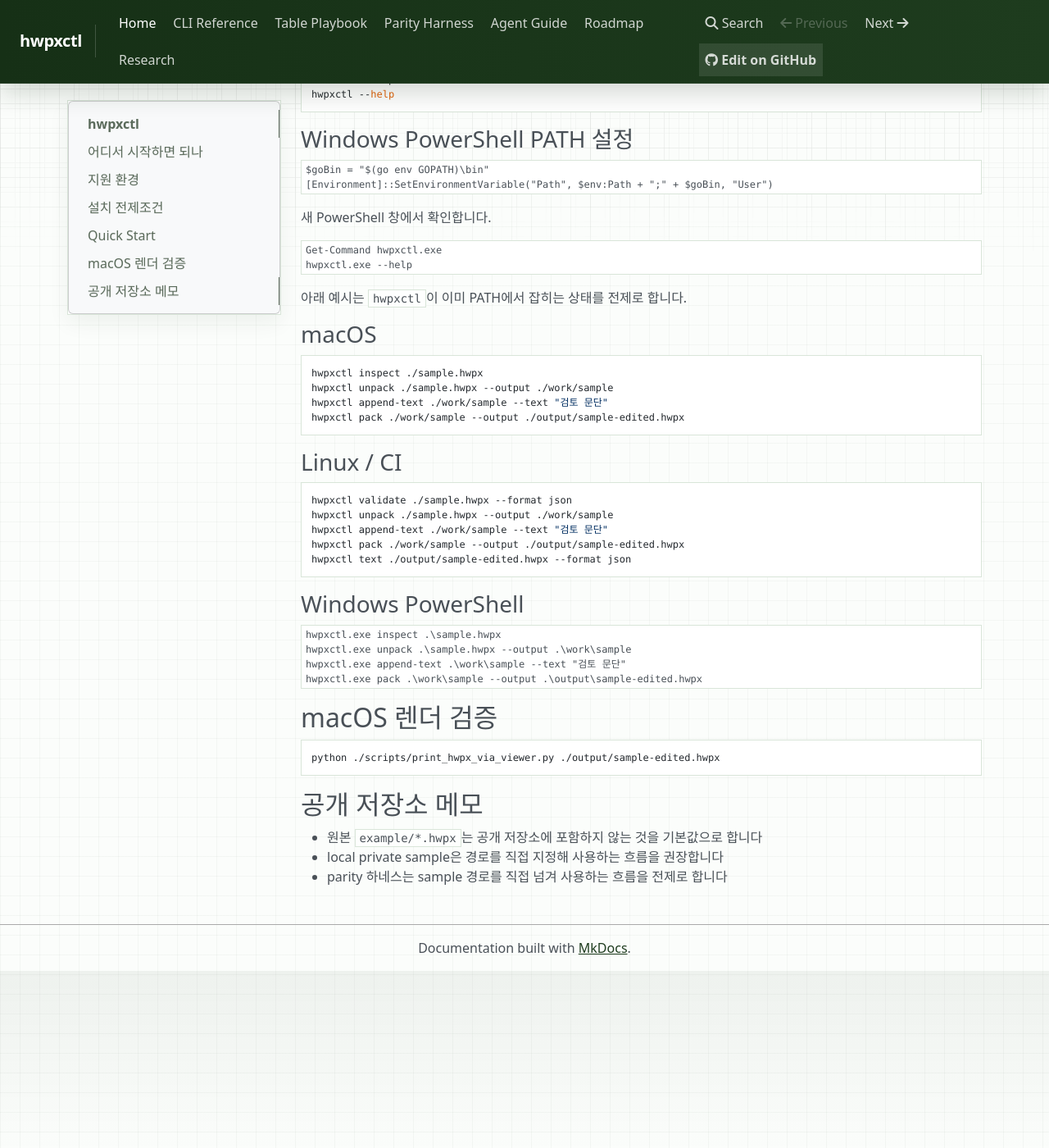
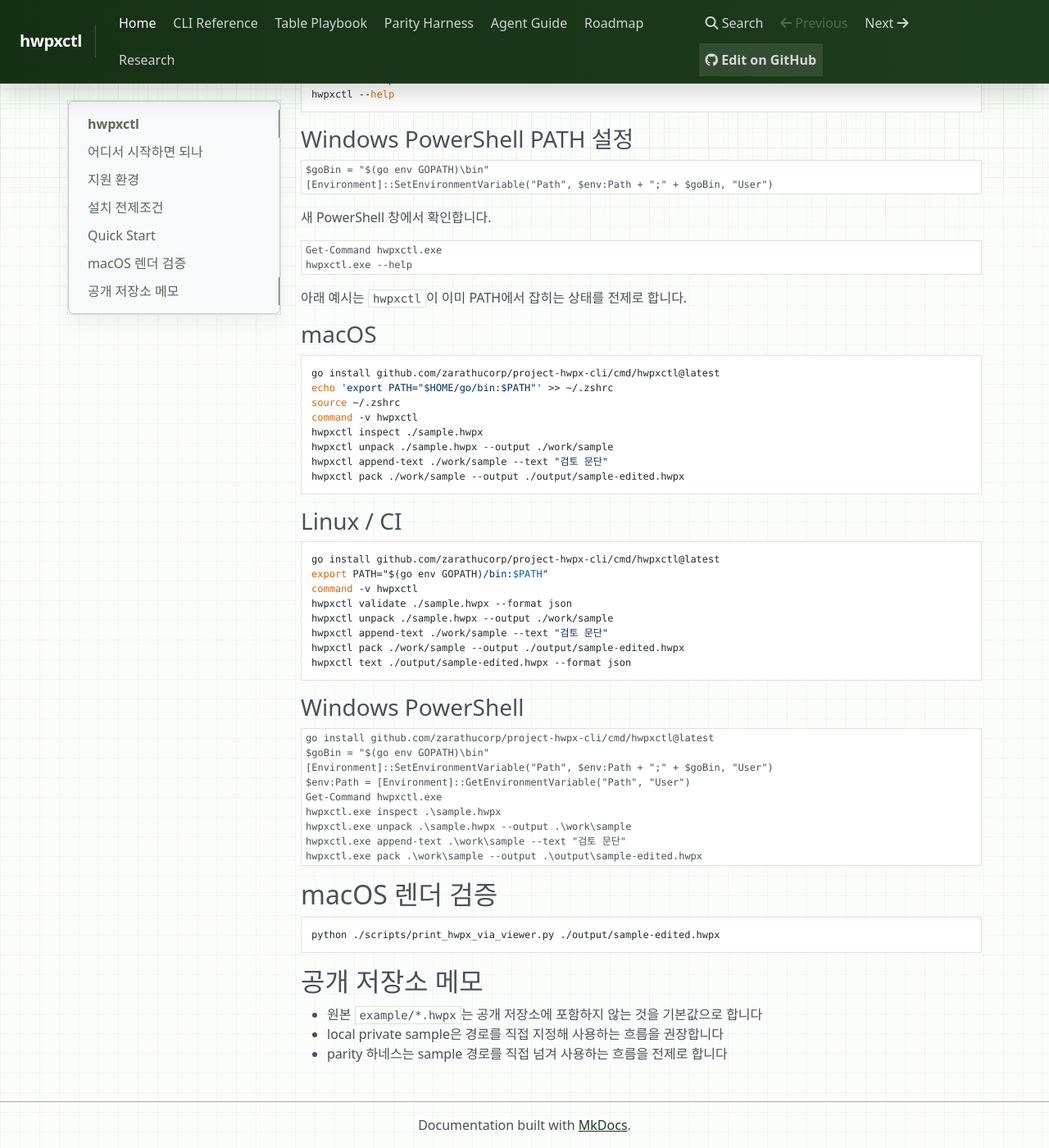
Before and after one commit to zarathucorp/project-hwpx-cli, an MkDocs documentation site: the page built from docs/index.md, in a window 1280 px wide and 1400 px high, scrolled down 1092 px. Shown: the whole window at 82% size. Built offline with MkDocs 1.6.1, drawn with Linux system fonts in a browser that asks for light colours; nearby versions of some CDN libraries.

Commit message:
docs: include path setup in quick start

````diff
--- a/docs/index.md
+++ b/docs/index.md
@@ -69,6 +69,10 @@ hwpxctl.exe --help
 ### macOS
 
 ```bash
+go install github.com/zarathucorp/project-hwpx-cli/cmd/hwpxctl@latest
+echo 'export PATH="$HOME/go/bin:$PATH"' >> ~/.zshrc
+source ~/.zshrc
+command -v hwpxctl
 hwpxctl inspect ./sample.hwpx
 hwpxctl unpack ./sample.hwpx --output ./work/sample
 hwpxctl append-text ./work/sample --text "검토 문단"
@@ -78,6 +82,9 @@ hwpxctl pack ./work/sample --output ./output/sample-edited.hwpx
 ### Linux / CI
 
 ```bash
+go install github.com/zarathucorp/project-hwpx-cli/cmd/hwpxctl@latest
+export PATH="$(go env GOPATH)/bin:$PATH"
+command -v hwpxctl
 hwpxctl validate ./sample.hwpx --format json
 hwpxctl unpack ./sample.hwpx --output ./work/sample
 hwpxctl append-text ./work/sample --text "검토 문단"
@@ -88,6 +95,11 @@ hwpxctl text ./output/sample-edited.hwpx --format json
 ### Windows PowerShell
 
 ```powershell
+go install github.com/zarathucorp/project-hwpx-cli/cmd/hwpxctl@latest
+$goBin = "$(go env GOPATH)\bin"
+[Environment]::SetEnvironmentVariable("Path", $env:Path + ";" + $goBin, "User")
+$env:Path = [Environment]::GetEnvironmentVariable("Path", "User")
+Get-Command hwpxctl.exe
 hwpxctl.exe inspect .\sample.hwpx
 hwpxctl.exe unpack .\sample.hwpx --output .\work\sample
 hwpxctl.exe append-text .\work\sample --text "검토 문단"
````
Also changed, not shown: README.en.md (+12 -2 lines), README.md (+12 -2 lines).
